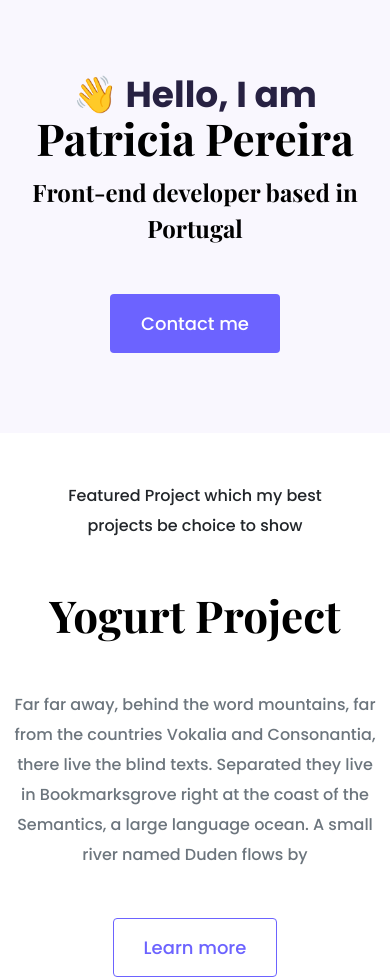
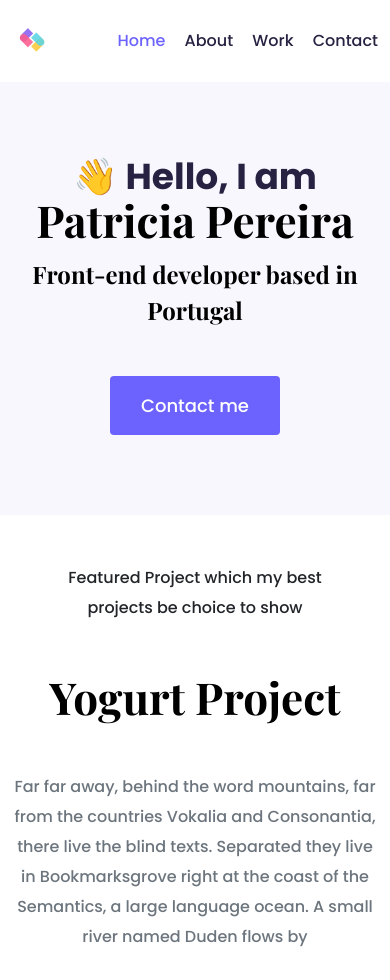
Before and after one commit to Mosoeunyane/portfolio-project-01, a plain HTML site: page index.html in a window 390 px wide. Shown: the top 980 px of the page. Drawn offline with nearby package versions, Linux system fonts and the light colour scheme.

Commit message:
just added a header and the linked the home,about,work and contact

```diff
--- a/index.html
+++ b/index.html
@@ -30,6 +30,32 @@
     ></script>
   </head>
   <body>
+    <div class="container">
+      <nav class="d-flex justify-content-between">
+        <a href="/">
+          <img src="images/logo.png" class="logo d-none d-md-block" alt="" />
+          <img
+            src="images/logo-small.jpg"
+            class="logo d-block d-md-none"
+            alt=""
+          />
+        </a>
+        <ul>
+          <li class="active">
+            <a href="/"> Home</a>
+          </li>
+          <li>
+            <a href="/about.html"> About</a>
+          </li>
+          <li>
+            <a href="/work.html"> Work</a>
+          </li>
+          <li>
+            <a href="/contact.html"> Contact</a>
+          </li>
+        </ul>
+      </nav>
+    </div>
     <div class="hero">
       <p>👋 Hello, I am</p>
       <h1>Patricia Pereira</h1>
--- a/scr/styles.css
+++ b/scr/styles.css
@@ -106,6 +106,37 @@ p {
   padding: 120px 60px;
 }
 
+.logo {
+  max-height: 40px;
+}
+
+nav {
+  padding: 20px 0;
+}
+
+nav ul {
+  padding: 0;
+  margin: 0;
+}
+
+nav li {
+  display: inline;
+  list-style: none;
+  line-height: 42px;
+  margin-left: 15px;
+}
+
+nav a {
+  text-decoration: none;
+  color: #272142;
+  transition: all 100ms ease-in-out;
+}
+
+nav a:hover,
+nav li.active a {
+  color: var(--branding-color);
+}
+
 @media (max-width: 900px) {
   h1 {
     font-size: 44px;
```
Also changed, not shown: about.html (+2 -2 lines), contact.html (+55 -0 lines), images/logo-small.jpg (added), images/logo.png (added), images/translation.png (added).
